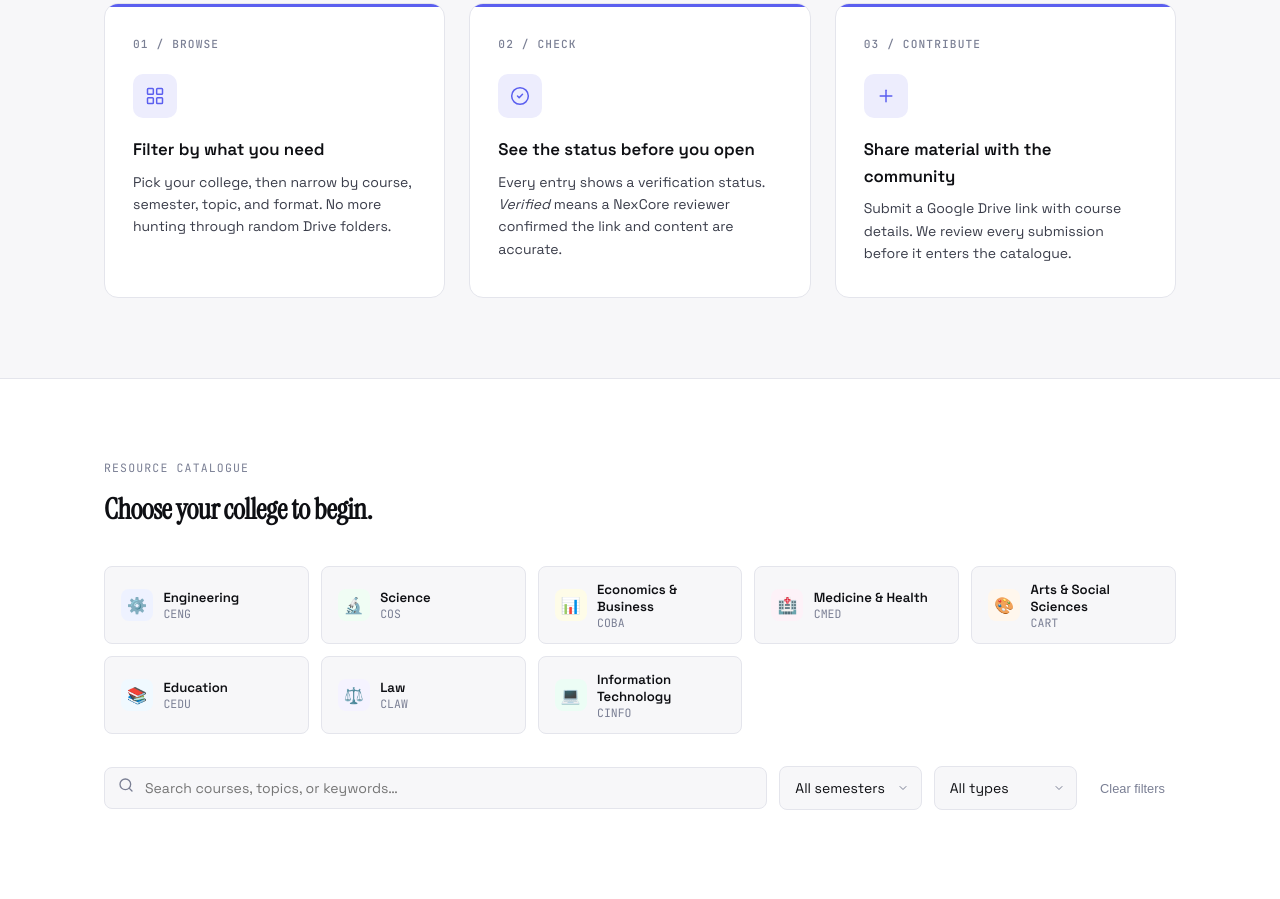
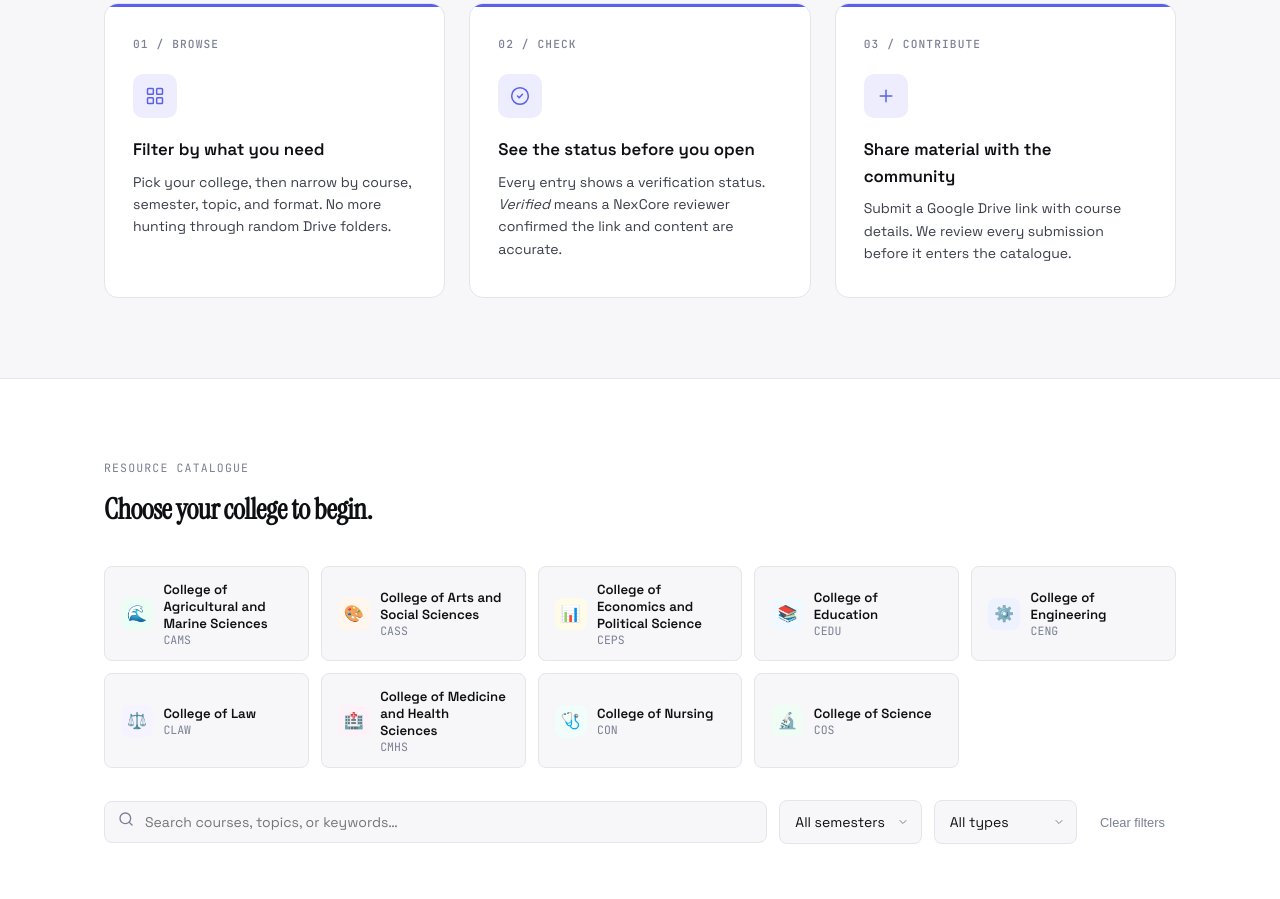
Before and after one commit to NexCore-Labs-Initiative/nexcore-study-hub, a website: page index.html in a window 1280 px wide. Shown: the part 957-1856 px from the top of the page. Drawn offline with Linux system fonts and the light colour scheme.

Commit message:
Update college list, sample data and tests
Replace removed image with new design assets and update index.html to reflect a revised college list (count changed to 9). Rename/reorder college buttons and codes (introduce CAMS, CASS, CEPS, CMHS, CON, etc.), and update sample catalogue entries to use the new college codes. Update tests/catalogue.test.mjs to read index.html and assert visible college names and data-college codes match the supported catalogue entries.

```diff
--- a/index.html
+++ b/index.html
@@ -663,7 +663,7 @@
 <div class="stats-bar">
   <div class="stats-inner">
     <div class="stat"><div class="stat-n">340<span>+</span></div><div class="stat-label">Resources catalogued</div></div>
-    <div class="stat"><div class="stat-n">12</div><div class="stat-label">SQU colleges covered</div></div>
+    <div class="stat"><div class="stat-n">9</div><div class="stat-label">SQU colleges covered</div></div>
     <div class="stat"><div class="stat-n">80<span>%</span></div><div class="stat-label">Verified entries</div></div>
     <div class="stat"><div class="stat-n"><span style="font-style:italic">∞</span></div><div class="stat-label">Community-powered</div></div>
   </div>
@@ -714,60 +714,67 @@
 
     <!-- College grid -->
     <div class="college-grid" id="collegeGrid">
+      <button class="college-btn" onclick="selectCollege('CAMS','College of Agricultural and Marine Sciences')" data-college="CAMS">
+        <div class="college-icon" style="background:#ecfdf5">🌊</div>
+        <div class="college-btn-text">
+          <div class="college-btn-name">College of Agricultural and Marine Sciences</div>
+          <div class="college-btn-abbr">CAMS</div>
+        </div>
+      </button>
+      <button class="college-btn" onclick="selectCollege('CASS','College of Arts and Social Sciences')" data-college="CASS">
+        <div class="college-icon" style="background:#fff7ed">🎨</div>
+        <div class="college-btn-text">
+          <div class="college-btn-name">College of Arts and Social Sciences</div>
+          <div class="college-btn-abbr">CASS</div>
+        </div>
+      </button>
+      <button class="college-btn" onclick="selectCollege('CEPS','College of Economics and Political Science')" data-college="CEPS">
+        <div class="college-icon" style="background:#fefce8">📊</div>
+        <div class="college-btn-text">
+          <div class="college-btn-name">College of Economics and Political Science</div>
+          <div class="college-btn-abbr">CEPS</div>
+        </div>
+      </button>
+      <button class="college-btn" onclick="selectCollege('CEDU','College of Education')" data-college="CEDU">
+        <div class="college-icon" style="background:#f0f9ff">📚</div>
+        <div class="college-btn-text">
+          <div class="college-btn-name">College of Education</div>
+          <div class="college-btn-abbr">CEDU</div>
+        </div>
+      </button>
       <button class="college-btn" onclick="selectCollege('CENG','College of Engineering')" data-college="CENG">
         <div class="college-icon" style="background:#eef2ff">⚙️</div>
         <div class="college-btn-text">
-          <div class="college-btn-name">Engineering</div>
+          <div class="college-btn-name">College of Engineering</div>
           <div class="college-btn-abbr">CENG</div>
+        </div>
+      </button>
+      <button class="college-btn" onclick="selectCollege('CLAW','College of Law')" data-college="CLAW">
+        <div class="college-icon" style="background:#f5f3ff">⚖️</div>
+        <div class="college-btn-text">
+          <div class="college-btn-name">College of Law</div>
+          <div class="college-btn-abbr">CLAW</div>
+        </div>
+      </button>
+      <button class="college-btn" onclick="selectCollege('CMHS','College of Medicine and Health Sciences')" data-college="CMHS">
+        <div class="college-icon" style="background:#fdf2f8">🏥</div>
+        <div class="college-btn-text">
+          <div class="college-btn-name">College of Medicine and Health Sciences</div>
+          <div class="college-btn-abbr">CMHS</div>
+        </div>
+      </button>
+      <button class="college-btn" onclick="selectCollege('CON','College of Nursing')" data-college="CON">
+        <div class="college-icon" style="background:#f0fdfa">🩺</div>
+        <div class="college-btn-text">
+          <div class="college-btn-name">College of Nursing</div>
+          <div class="college-btn-abbr">CON</div>
         </div>
       </button>
       <button class="college-btn" onclick="selectCollege('COS','College of Science')" data-college="COS">
         <div class="college-icon" style="background:#f0fdf4">🔬</div>
         <div class="college-btn-text">
-          <div class="college-btn-name">Science</div>
+          <div class="college-btn-name">College of Science</div>
           <div class="college-btn-abbr">COS</div>
-        </div>
-      </button>
-      <button class="college-btn" onclick="selectCollege('COBA','College of Economics')" data-college="COBA">
-        <div class="college-icon" style="background:#fefce8">📊</div>
-        <div class="college-btn-text">
-          <div class="college-btn-name">Economics & Business</div>
-          <div class="college-btn-abbr">COBA</div>
-        </div>
-      </button>
-      <button class="college-btn" onclick="selectCollege('CMED','College of Medicine')" data-college="CMED">
-        <div class="college-icon" style="background:#fdf2f8">🏥</div>
-        <div class="college-btn-text">
-          <div class="college-btn-name">Medicine & Health</div>
-          <div class="college-btn-abbr">CMED</div>
-        </div>
-      </button>
-      <button class="college-btn" onclick="selectCollege('CART','College of Arts')" data-college="CART">
-        <div class="college-icon" style="background:#fff7ed">🎨</div>
-        <div class="college-btn-text">
-          <div class="college-btn-name">Arts & Social Sciences</div>
-          <div class="college-btn-abbr">CART</div>
-        </div>
-      </button>
-      <button class="college-btn" onclick="selectCollege('CEDU','College of Education')" data-college="CEDU">
-        <div class="college-icon" style="background:#f0f9ff">📚</div>
-        <div class="college-btn-text">
-          <div class="college-btn-name">Education</div>
-          <div class="college-btn-abbr">CEDU</div>
-        </div>
-      </button>
-      <button class="college-btn" onclick="selectCollege('CLAW','College of Law')" data-college="CLAW">
-        <div class="college-icon" style="background:#f5f3ff">⚖️</div>
-        <div class="college-btn-text">
-          <div class="college-btn-name">Law</div>
-          <div class="college-btn-abbr">CLAW</div>
-        </div>
-      </button>
-      <button class="college-btn" onclick="selectCollege('CINFO','College of IT')" data-college="CINFO">
-        <div class="college-icon" style="background:#ecfdf5">💻</div>
-        <div class="college-btn-text">
-          <div class="college-btn-name">Information Technology</div>
-          <div class="college-btn-abbr">CINFO</div>
         </div>
       </button>
     </div>
@@ -910,12 +917,12 @@
     { id:4, title:'Linear Algebra Study Guide', course:'MATH2101', college:'CENG', semester:'1', topic:'Linear Algebra', type:'guide', format:'PDF', status:'verified', contributor:'K. Al-Riyami', year:'2024' },
     { id:5, title:'Digital Circuits Lab Notes', course:'ELEC2305', college:'CENG', semester:'2', topic:'Digital Circuits', type:'notes', format:'PDF', status:'pending', contributor:'N. Al-Kindi', year:'2024' },
     { id:6, title:'Fluid Mechanics — Chapter Summaries', course:'MENG3101', college:'CENG', semester:'1', topic:'Fluid Mechanics', type:'notes', format:'DOCX', status:'verified', contributor:'F. Al-Farsi', year:'2023' },
-    { id:7, title:'Microeconomics Exam Prep Guide', course:'ECON1101', college:'COBA', semester:'1', topic:'Microeconomics', type:'guide', format:'PDF', status:'verified', contributor:'R. Al-Saidi', year:'2024' },
-    { id:8, title:'Financial Accounting Past Papers', course:'ACCT2201', college:'COBA', semester:'2', topic:'Accounting', type:'pastpaper', format:'PDF', status:'verified', contributor:'H. Al-Zadjali', year:'2023' },
-    { id:9, title:'Human Anatomy Quick Reference', course:'ANAT1101', college:'CMED', semester:'1', topic:'Anatomy', type:'cheatsheet', format:'PDF', status:'verified', contributor:'L. Al-Maskari', year:'2024' },
-    { id:10, title:'Physiology Lecture Notes Sem 2', course:'PHYS1202', college:'CMED', semester:'2', topic:'Physiology', type:'notes', format:'PDF', status:'pending', contributor:'A. Al-Oraimi', year:'2024' },
-    { id:11, title:'Arabic Literature Essay Guide', course:'ARBL2101', college:'CART', semester:'1', topic:'Literature', type:'guide', format:'PDF', status:'verified', contributor:'S. Al-Mahrizi', year:'2023' },
-    { id:12, title:'Database Systems — SQL Notes', course:'IT2301', college:'CINFO', semester:'2', topic:'Databases', type:'notes', format:'PDF', status:'verified', contributor:'O. Al-Gheilani', year:'2024' },
+    { id:7, title:'Microeconomics Exam Prep Guide', course:'ECON1101', college:'CEPS', semester:'1', topic:'Microeconomics', type:'guide', format:'PDF', status:'verified', contributor:'R. Al-Saidi', year:'2024' },
+    { id:8, title:'Financial Accounting Past Papers', course:'ACCT2201', college:'CEPS', semester:'2', topic:'Accounting', type:'pastpaper', format:'PDF', status:'verified', contributor:'H. Al-Zadjali', year:'2023' },
+    { id:9, title:'Human Anatomy Quick Reference', course:'ANAT1101', college:'CMHS', semester:'1', topic:'Anatomy', type:'cheatsheet', format:'PDF', status:'verified', contributor:'L. Al-Maskari', year:'2024' },
+    { id:10, title:'Physiology Lecture Notes Sem 2', course:'PHYS1202', college:'CMHS', semester:'2', topic:'Physiology', type:'notes', format:'PDF', status:'pending', contributor:'A. Al-Oraimi', year:'2024' },
+    { id:11, title:'Arabic Literature Essay Guide', course:'ARBL2101', college:'CASS', semester:'1', topic:'Literature', type:'guide', format:'PDF', status:'verified', contributor:'S. Al-Mahrizi', year:'2023' },
+    { id:12, title:'Database Systems — SQL Notes', course:'IT2301', college:'COS', semester:'2', topic:'Databases', type:'notes', format:'PDF', status:'verified', contributor:'O. Al-Gheilani', year:'2024' },
   ];
 
   let activeCollege = null;
```
Also changed, not shown: tests/catalogue.test.mjs (+46 -0 lines), assets/imgs/nexcore-studyhub.webp (deleted), design-implementation-colleges-desktop.png (added), design-implementation-colleges-grid-desktop.png (added), design-implementation-colleges-grid-mobile.png (added), design-implementation-colleges-mobile.png (added).
